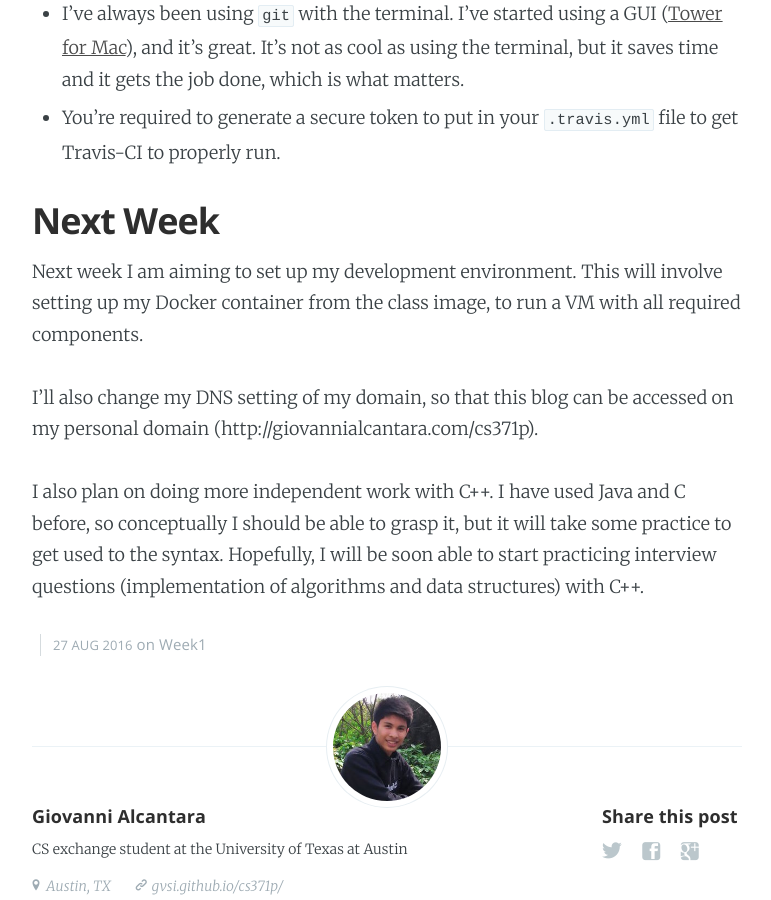
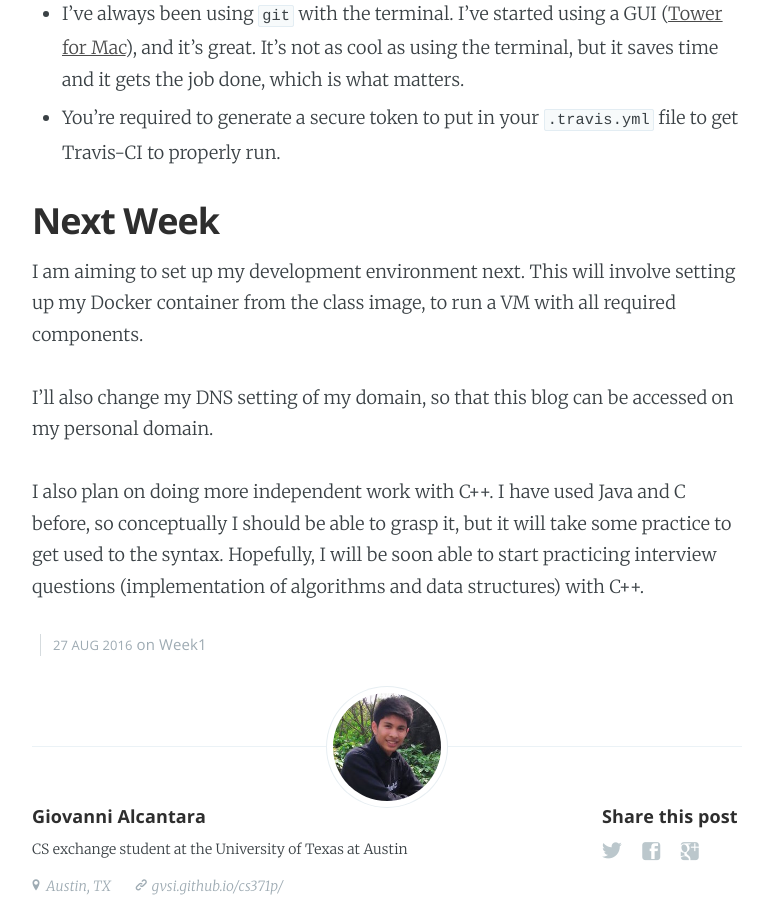
Before and after one commit to gvsi/cs371p, a Jekyll site: the page built from _posts/2016-08-27-week-one.md, in a window 1280 px wide and 900 px high, scrolled down 3526 px. Shown: the whole window, without its empty margins (253-1024 px from the left). Built offline with Jekyll 4.4.1, drawn with Linux system fonts in a browser that asks for light colours; nearby versions of some CDN libraries; some of the changed text lies outside the part shown.

Commit message:
Update text

```diff
--- a/_posts/2016-08-27-week-one.md
+++ b/_posts/2016-08-27-week-one.md
@@ -50,27 +50,29 @@
 - and of course, source control with git and Github.
 
 ## This Week
-The first week of class has been mostly introductory. Most of the time I've spent on setting up this blog. I set up the blog Jekyll Now on Github Pages.
+The first week of class has been mostly introductory. Most of the time I've spent on setting up this blog. I initially set up the blog with Jekyll Now on Github Pages.
 
 While it was working great I've ended up with a different setup and theme:
 
 I'm using **[Jasper](https://github.com/biomadeira/jasper)**, a Jekyll adaptation of one Casper, the default theme of my favourite blog platform, [Ghost](https://ghost.org/) (check it out, it's great and not Wordpress!). This required me to hook up the repo to my Travis-CI account. The Travis-CI script generates the HTML files and pushes them to the `gh-pages` branch. The reason why this is necessary is because Github doesn't allow plugins when deploying with Github Pages for security reasons (the theme makes use of Ruby gems and scripts to build the pages).
 
 Here are the advantages of this setup, and why I think it's great despite the overhead work involved:
+
 - No need to set up any hosting, as Github Pages can easily host it.
 - The theme is minimalistic, content-focused and without frills.
 - I can still push Markdown files to the repo to publish.
 - I got to use Travis-CI in advance, which will be useful in a few week when I will have to use it for projects.
 
 Here are some takeaways from this:
+
 - To publish a project website on Github Pages, you can create a branch called `gh-pages`.
 - I've always been using `git` with the terminal. I've started using a GUI ([Tower for Mac](https://www.git-tower.com/)), and it's great. It's not as cool as using the terminal, but it saves time and it gets the job done, which is what matters.
 - You're required to generate a secure token to put in your `.travis.yml` file to get Travis-CI to properly run.
 
 ## Next Week
-Next week I am aiming to set up my development environment. This will involve setting up my Docker container from the class image, to run a VM with all required components.
+I am aiming to set up my development environment next. This will involve setting up my Docker container from the class image, to run a VM with all required components.
 
-I'll also change my DNS setting of my domain, so that this blog can be accessed on my personal domain (http://giovannialcantara.com/cs371p).
+I'll also change my DNS setting of my domain, so that this blog can be accessed on my personal domain.
 
 I also plan on doing more independent work with C++. I have used Java and C before, so conceptually I should be able to grasp it, but it will take some practice to get used to the syntax.
 Hopefully, I will be soon able to start practicing interview questions (implementation of algorithms and data structures) with C++.
```
